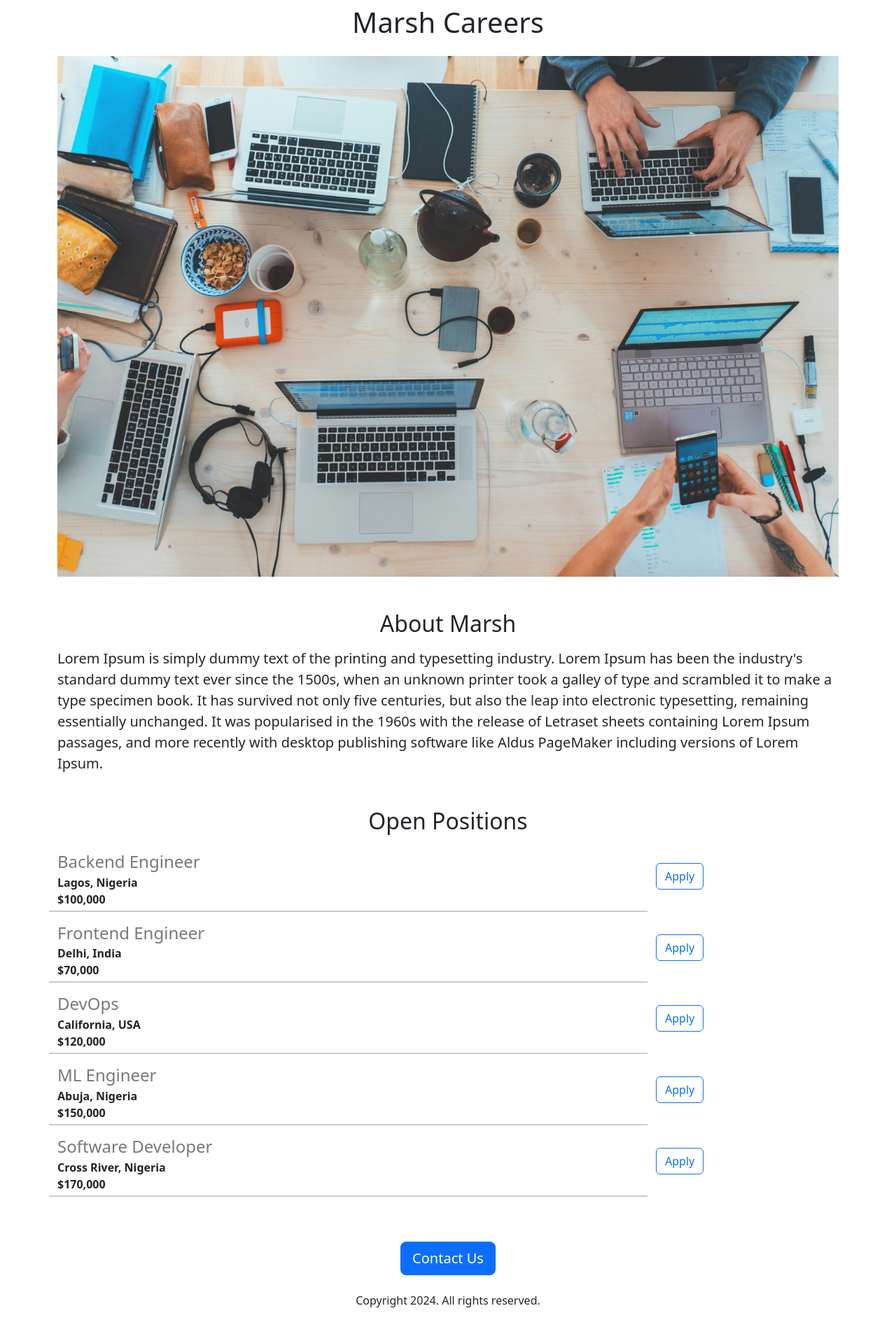
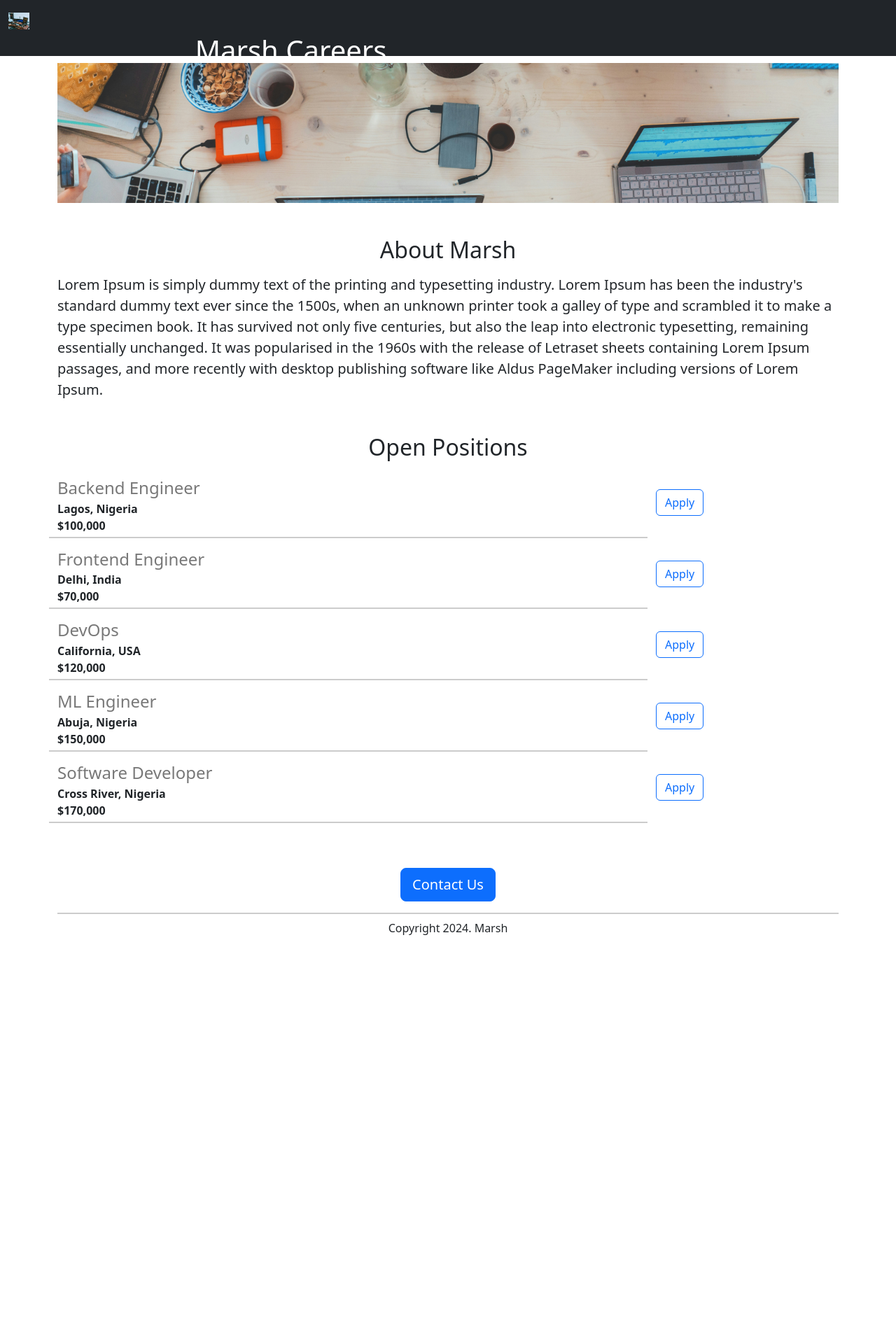
Before and after one commit to Victormarsh001/Marsh-career-website, a Flask app: page / in a window 1280 px wide. Shown: the whole page at 70% size. After the commit the page ends 1336 px from the top, so only its background shows below. Run offline with Flask 3, Linux system fonts and the light colour scheme.

Commit message:
First page done
Completed Day 1

```diff
--- a/templates/home.html
+++ b/templates/home.html
@@ -7,9 +7,25 @@
 
   </head>
   <body>
+    <nav class="navbar bg-dark" style="width: 100%; height: 80px; position: fixed;">
+
+      <div class="row container">
+
+        <a class="col-5 navbar-brand" href="#">
+          <img src="/static/banner.jpeg" alt="Bootstrap" width="30" height="24">
+        </a>
+      </div>
+      <div class="col-7 container">
+        <h1 style="color:white;">Marsh Careers</h1>
+      </div>
+    </nav>
+
+
+
+
     <div class="container">
-     <h1 class="text-center mt-2 mb-4"> Marsh Careers</h1>
-     <img class="img-fluid"  id="banner" src="https://fe3dd3af-81d9-45fe-a812-197e48ef8fb5-00-9af01gl85ig9.worf.replit.dev/static/image.jpeg">
+
+     <img style="margin-top: 90px; width: 100%; height: 200px; object-fit: cover;" src="https://fe3dd3af-81d9-45fe-a812-197e48ef8fb5-00-9af01gl85ig9.worf.replit.dev/static/image.jpeg">
 
      <h2 class="text-center mt-5  mb-3">About Marsh</h2>
      <p class="lead"> Lorem Ipsum is simply dummy text of the printing and typesetting industry. Lorem Ipsum has been the industry's standard dummy text ever since the 1500s, when an unknown printer took a galley of type and scrambled it to make a type specimen book. It has survived not only five centuries, but also the leap into electronic typesetting, remaining essentially unchanged. It was popularised in the 1960s with the release of Letraset sheets containing Lorem Ipsum passages, and more recently with desktop publishing software like Aldus PageMaker including versions of Lorem Ipsum.</p>
@@ -33,9 +49,12 @@
         <button class="btn btn-primary btn-lg">Contact Us
         </button>
       </div>
+      <div style="width: 100%">
 
-     <p class="mt-2 text-center"> Copyright 2024. All rights reserved.</p>
+        <div class="col-12" style="border-bottom: 2px solid #ccc;"> </div>
+      </div>
+     <p class="mt-2 text-center"> Copyright 2024. Marsh</p>
+
     </div>
-
   </body>
 </html>
```
